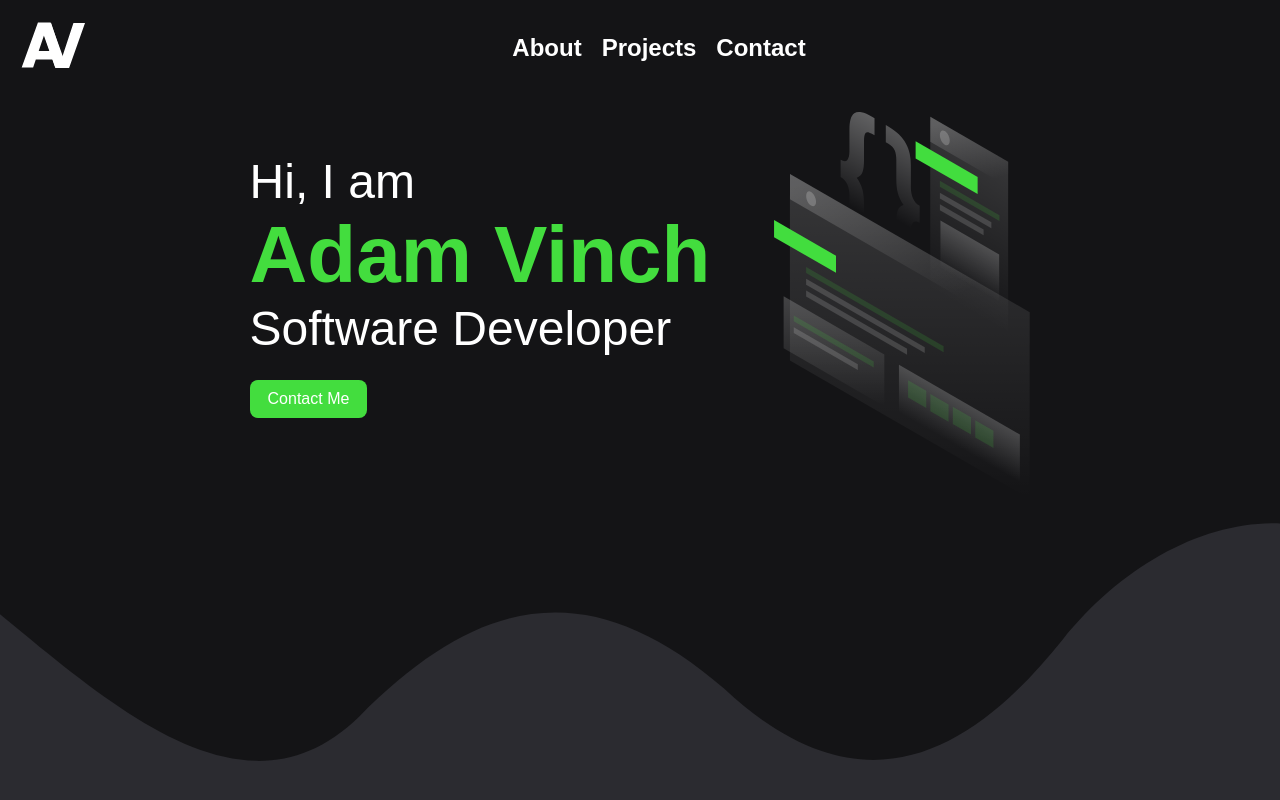
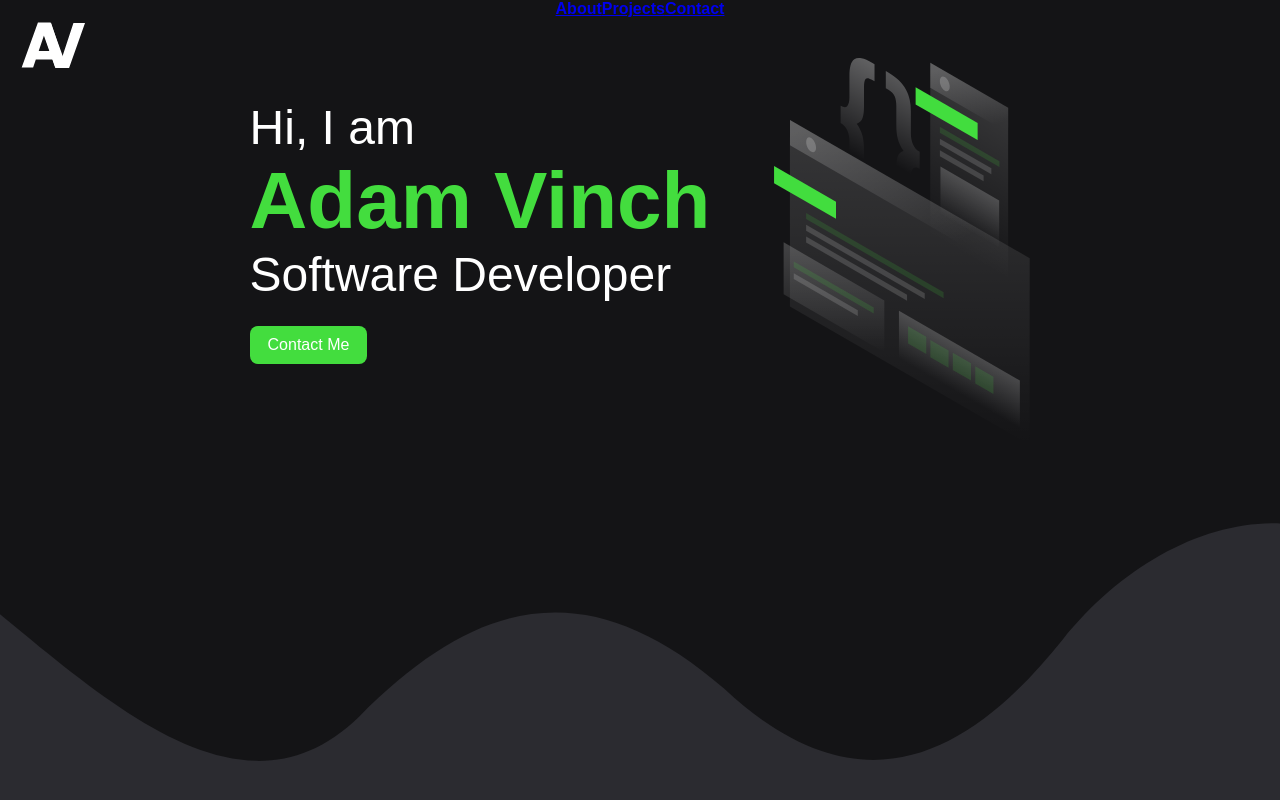
Before and after one commit to Adamv27/Portfolio, a React (Vite) app: page / in a window 1280 px wide. Built offline with nearby package versions, Linux system fonts and the light colour scheme; the HTML template or start-up script is replaced by a standard one.

Commit message:
Add routes for pages and links to reroute

```diff
--- a/src/App.jsx
+++ b/src/App.jsx
@@ -1,12 +1,28 @@
+import {
+  BrowserRouter as Router,
+  Routes,
+  Route,
+} from "react-router-dom";
+
+
 import Home from './pages/Home'
+import About from "./pages/About"
+import Projects from "./pages/Projects";
+import Contact from "./pages/Contact";
+
 import './App.css'
+
 
 function App() {
   return (
-    <div class="container">
-      <section class="page">
-        <Home />
-      </section>
+    <div className="container">
+      <Router>
+        <Routes>
+          <Route path="/" element={<Home />} />
+          <Route path="/about" element={<About />} />
+          <Route path="/projects" element={<Projects />} />
+        </Routes>
+      </Router>
     </div>
   )
 }
--- a/src/components/NavBar.jsx
+++ b/src/components/NavBar.jsx
@@ -1,25 +1,20 @@
 import React from 'react'
+import { Link } from "react-router-dom";
 
 import Logo from '../assets/logo.svg'
-
 import './NavBar.css'
 
 
-function NavBar({home, about, projects, contact}) {
-
-  const scrollToSnapPoint = (snapPointRef) => {
-    snapPointRef.current.scrollIntoView({ behavior: 'smooth'})
-  }
-
+function NavBar() {
   return (
-    <div class='nav-container'>
-      <a class='nav-link home'>
+    <nav className='nav-container'>
+      <a className='nav-link home'>
         <img src={Logo}></img>
       </a>
-      <a class='nav-link first'>About</a>
-      <a class='nav-link'>Projects</a>
-      <a class='nav-link'>Contact</a>
-    </div>
+      <Link to="/about">About</Link>
+      <Link to="/projects">Projects</Link>
+      <Link to="/contact">Contact</Link>
+    </nav>
   )
 }
 
```
